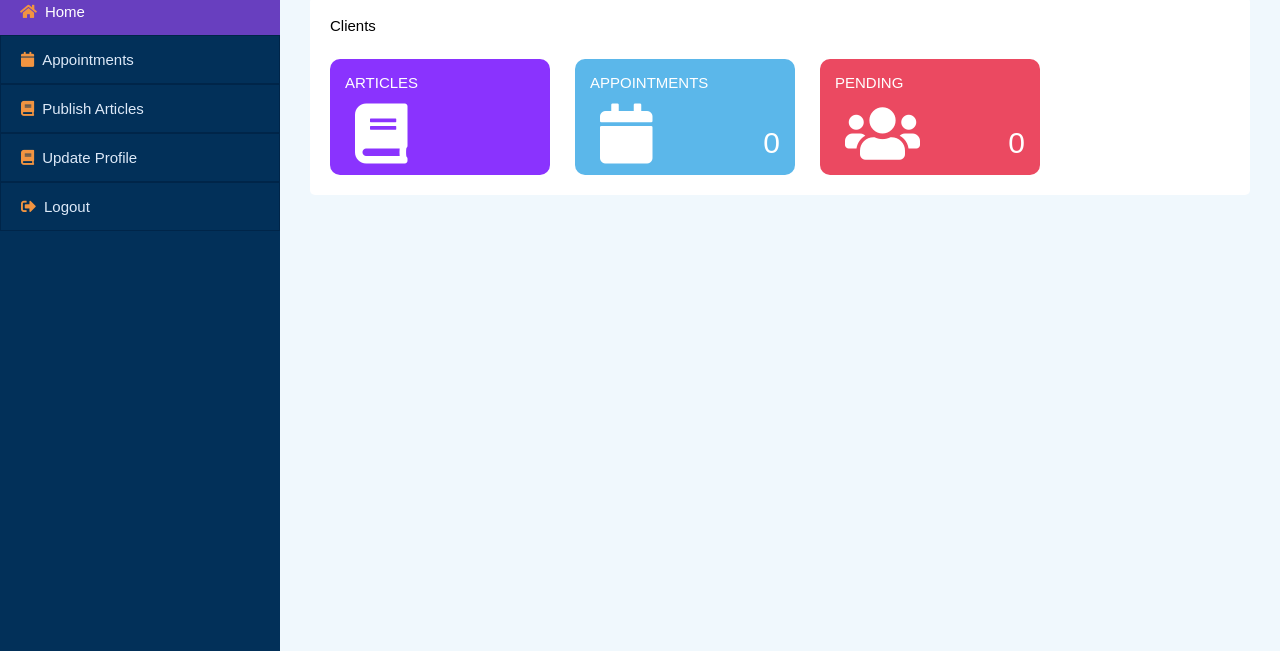
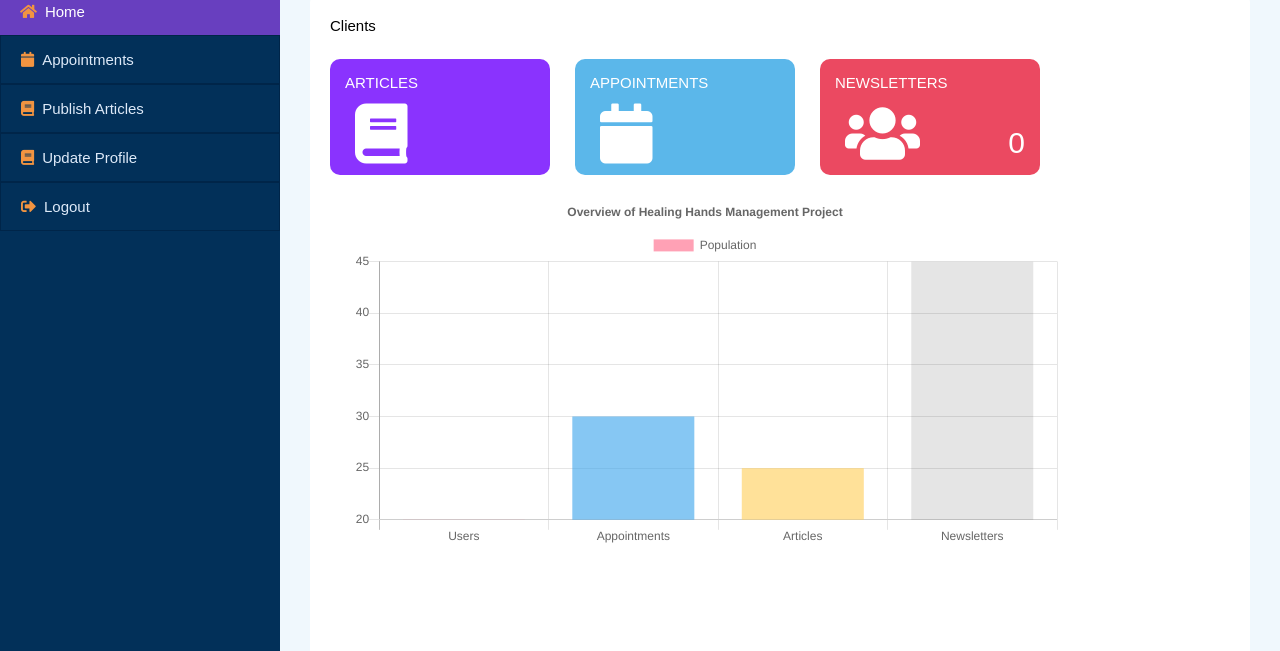
Before and after one commit to ZachyDev/Therapist, a website built with webpack: page therapist-admin/index.html in a window 1280 px wide. Shown: the part 149-800 px from the top of the page. Built offline with nearby package versions, Linux system fonts and the light colour scheme; some packages are replaced by stand-ins of ours; no server answers; the database is empty.

Commit message:
added bar graph for visualization

```diff
--- a/therapist-admin/css/style.css
+++ b/therapist-admin/css/style.css
@@ -358,6 +358,10 @@ button {
   background: var(--cyan);
   color: var(--white);
 }
+.bg-orange {
+  background: rgb(209, 142, 19);
+  color: var(--white);
+}
 .bg-ash {
   background: var(--ash);
   color: var(--white);
--- a/therapist-admin/index.html
+++ b/therapist-admin/index.html
@@ -6,6 +6,8 @@
     <meta name="viewport" content="width=device-width, initial-scale=1.0" />
     <title>Therapist Portal</title>
     <script src="https://kit.fontawesome.com/39a25476ae.js" crossorigin="anonymous"></script>
+    <script src="https://cdnjs.cloudflare.com/ajax/libs/Chart.js/2.9.4/Chart.min.js"></script>
+    <!-- <link rel="stylesheet" href="https://cdn.jsdelivr.net/npm/bootstrap@5.1.3/dist/css/bootstrap.min.css" integrity="sha384-1BmE4kWBq78iYhFldvKuhfTAU6auU8tT94WrHftjDbrCEXSU1oBoqyl2QvZ6jIW3" crossorigin="anonymous"> -->
     <link rel="stylesheet" href="css/all.css" />
     <link rel="stylesheet" href="css/style.css" />
   </head>
@@ -108,25 +110,30 @@
                 <p>Appointments</p>
                 <div class="icon-value">
                   <div class="icon"><i class="fa fa-calendar"></i></div>
-                  <p class="value">0</p>
+                  <p class="value" id="appointments"></p>
                 </div>
               </div>
 
               <div class="box bg-pale">
-                <p>Pending</p>
+                <p>Newsletters</p>
                 <div class="icon-value">
                   <div class="icon">
                     <i class="fas fa-users"></i>
-                  </div>
-                  <p class="value">0</p>
+                  </div>                  <p class="value">0</p>
                 </div>
               </div>
+
             </section>
+            <div class="container" style="padding:20px;height: 125vh;width: 750px;">
+              <canvas id="myChart"></canvas>
 
+          </div>
 
           </article>
         </section>
+
       </main>
+
     </div>
     <script>
       const menuLinks = document.querySelectorAll(".sidebar .menu a");
@@ -162,7 +169,8 @@
   // Initialize Firebase
   firebase.initializeApp(firebaseConfig);
 </script>
-    <script src="../js/profile.js"></script>
+    <script src="./js/appointments.js"></script>
     <script src="./articles/fetchArticle.js"></script>
+    <script src="./js/graph.js"></script>
   </body>
 </html>
--- /dev/null
+++ b/therapist-admin/js/appointments.js
@@ -0,0 +1,10 @@
+const appointments = document.getElementById("appointments");
+
+// creating a ref to firestore
+const firestoreDb = firebase.firestore();
+
+firestoreDb.collection("appointments").get()
+    .then(doc => {
+        let totalAppointments = doc.size;
+        appointments.innerHTML = totalAppointments;
+    })
--- /dev/null
+++ b/therapist-admin/js/graph.js
@@ -0,0 +1,29 @@
+let myChart = document.getElementById("myChart").getContext('2d');
+
+let massPopChart = new Chart(myChart, {
+    type: 'bar',
+    data: {
+        labels: ['Users','Appointments','Articles','Newsletters'],
+        datasets: [{
+            label: 'Population',
+            data: [
+                20,
+                30,
+                25,
+                45,
+            ],
+            backgroundColor: [
+                'rgba(255,99,132,0.6)',
+                'rgba(54,162,235,0.6)',
+                'rgba(255,206,86,0.6)',
+
+            ],
+        }]
+    },
+    options: {
+        title: {
+            display: true,
+            text: "Overview of Healing Hands Management Project"
+        }
+    }
+})
```
